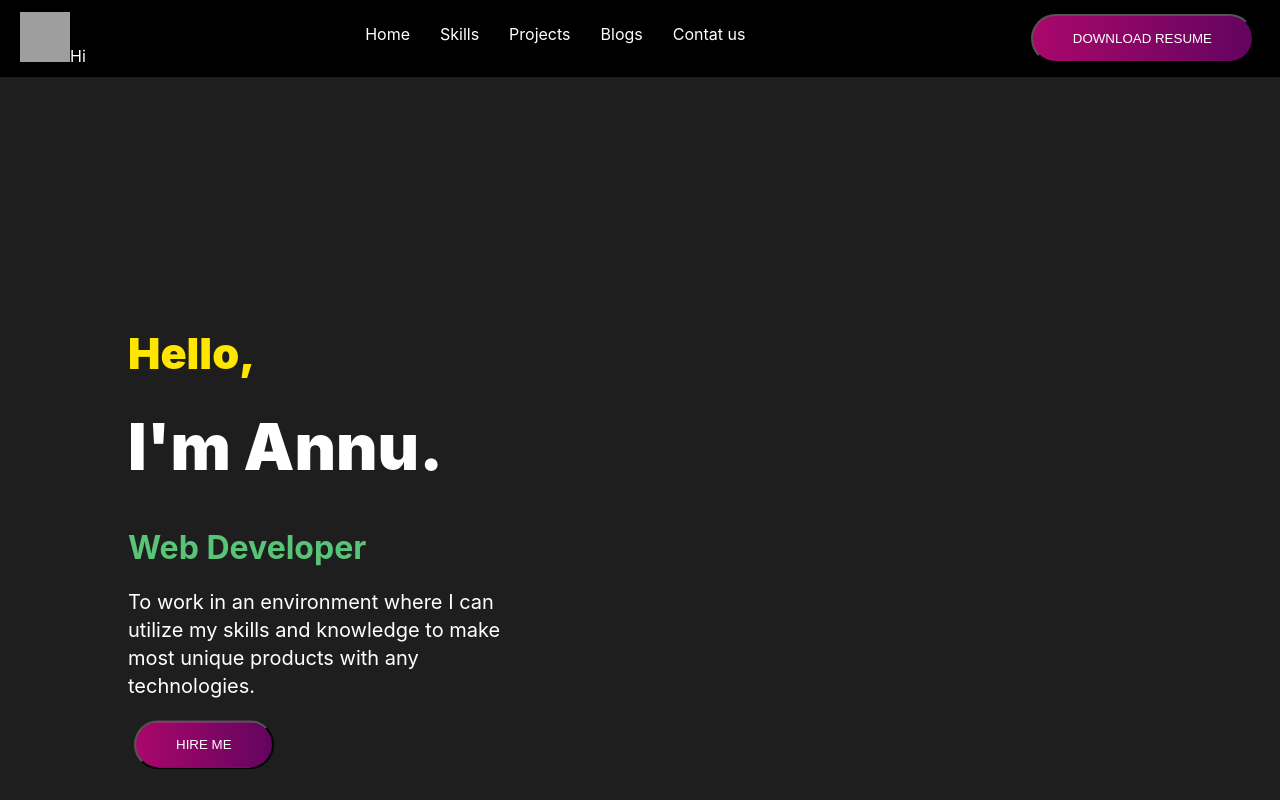
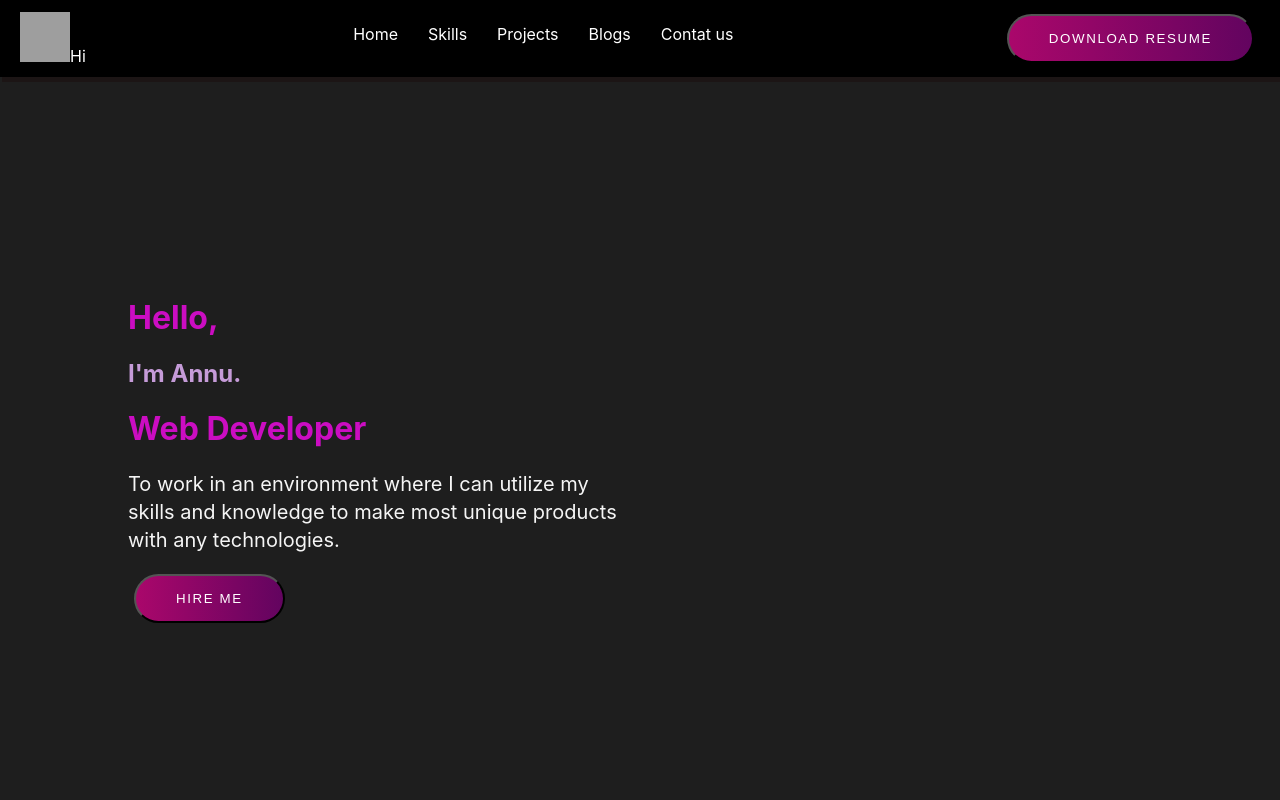
Before and after one commit to Sunil178/react-portfolio, a Next.js app: page / in a window 1280 px wide. Built offline with nearby package versions, Linux system fonts and the light colour scheme; grey boxes are pictures that could not be loaded.

Commit message:
Changes in aboutus

```diff
--- a/components/Button/Button.module.css
+++ b/components/Button/Button.module.css
@@ -1,17 +1,3 @@
-.button {
-    position: relative;
-    background: #59c378;
-    border: 0;
-    border-radius: 40px;
-    color: #fff;
-    cursor: pointer;
-    font-size: 1rem;
-    font-weight: 500;
-    padding: 10px 50px 10px 25px;
-}
-
-
-
 
 .btn-grad {
   background-image: linear-gradient(to right, #AA076B 0%, #61045F  51%, #AA076B  100%);
@@ -24,6 +10,8 @@
   color: white;
   border-radius: 40px;
   display: block;
+  letter-spacing: 0.1rem;
+
 }
 
 .btn-grad:hover {
--- a/components/Text/Text.js
+++ /dev/null
@@ -1,37 +0,0 @@
-import styles from './Text.module.css'
-
-export function TextYellow (props) {
-    const text = props.children
-    return (
-        <>
-            <h1 className={styles['text-yellow']}>{text}</h1>
-        </>
-    )
-}
-
-export function TextWhite (props) {
-    const text = props.children
-    return (
-        <>
-            <h1 className={`${styles['text-white']} ${styles['font-size-4']}`}>{text}</h1>
-        </>
-    )
-}
-
-export function TextGreen (props) {
-    const text = props.children
-    return (
-        <>
-            <h1 className={styles['text-green']}>{text}</h1>
-        </>
-    )
-}
-
-export function TextParagraph (props) {
-    const text = props.children
-    return (
-        <>
-            <p className={`${styles['text-white']} ${styles['font-size-15']}`}>{text}</p>
-        </>
-    )
-}
--- a/components/Text/Text.module.css
+++ /dev/null
@@ -1,33 +0,0 @@
-
-.text-yellow {
-    color: #ffe600;
-    font-weight: 1000;
-    font-size: 2.7em;
-}
-
-.text-white {
-    color: white;
-    margin-top: 0;
-}
-
-.text-green {
-    color: #59C378;
-    margin-top: 0;
-}
-
-.font-size-4 {
-    font-size: 4em;
-    font-weight: 1000;
-}
-
-.font-size-15 {
-    font-size: 15pt;
-    line-height: 1.4em;
-}
-
-.text_wrapper {
-    width: 40%;
-    -webkit-transform: translateY(50%);
-    -ms-transform: translateY(50%);
-    transform: translateY(50%);
-}
--- a/package.json
+++ b/package.json
@@ -9,8 +9,13 @@
     "lint": "next lint"
   },
   "dependencies": {
+    "@emotion/react": "^11.10.0",
+    "@emotion/styled": "^11.10.0",
     "@material-ui/core": "^4.12.4",
     "@material-ui/icons": "^4.11.3",
+    "@mui/icons-material": "^5.8.4",
+    "@mui/lab": "^5.0.0-alpha.95",
+    "@mui/material": "^5.10.1",
     "next": "12.2.4",
     "react": "18.2.0",
     "react-dom": "18.2.0"
--- a/pages/about.js
+++ b/pages/about.js
@@ -1,16 +1,14 @@
 import developer from '../config/developer'
-import {TextYellow, TextWhite, TextGreen, TextParagraph} from '../components/Text/Text'
 import {Button} from '../components/Button/Button'
-import {text_wrapper} from '../components/Text/Text.module.css'
-
+import styles from './about.module.css'
 function About () {
     return (
         <>
-            <div className={text_wrapper}>
-                <TextYellow>Hello,</TextYellow>
-                <TextWhite>I'm {developer.name}.</TextWhite>
-                <TextGreen>Web Developer</TextGreen>
-                <TextParagraph>To work in an environment where I can utilize my skills and knowledge to make most unique products with any technologies.</TextParagraph>
+            <div className={styles.text_wrapper}>
+                <h1>Hello,</h1>
+                <h2>I'm {developer.name}.</h2>
+                <h1 className={styles['text-green']}>Web Developer</h1>
+                <p>To work in an environment where I can utilize my skills and knowledge to make most unique products with any technologies.</p>
                 <Button text="Hire Me"/>
             </div>
         </>
--- /dev/null
+++ b/pages/about.module.css
@@ -0,0 +1,22 @@
+
+.text_wrapper {
+    width: 40vw;
+    height: 50vh;
+    -webkit-transform: translateY(50%);
+    -ms-transform: translateY(50%);
+    transform: translateY(50%);
+}
+
+.text_wrapper h1{
+    color:rgb(203, 13, 194);
+}
+
+.text_wrapper h2{
+    color:rgb(197, 155, 216)
+}
+
+.text_wrapper p{
+    color:whitesmoke;
+    font-size: 15pt;
+    line-height: 1.4em;
+}
--- a/widgets/Navbar/Navbar.js
+++ b/widgets/Navbar/Navbar.js
@@ -1,19 +1,18 @@
-import style from './navbar.module.css'
+import styles from './navbar.module.css'
 import { Button } from '../../components/Button/Button'
 function Navbar() {
     const items = ['Home', 'Skills', 'Projects', 'Blogs', 'Contat us']
     return (
         <>
-        <div className={style.nav_bg}>
-            <div>
-                <img src = "https://cdn-icons-png.flaticon.com/128/8099/8099491.png" height={50} width={50}/>
+        <div className={styles.nav_bg}>
+            <div className={styles.logo}>
+                    <img src = "https://cdn-icons-png.flaticon.com/128/8099/8099491.png" height={50} width={50}/>
                 <span>Hi</span>
             </div>
-            <div className={style.nav_items}>
+            <div className={styles.nav_items}>
                 {items.map((item) => <span>{item}</span>)}
             </div>
             <Button text="Download Resume"/>
-
         </div>
         </>
     )
--- a/widgets/Navbar/navbar.module.css
+++ b/widgets/Navbar/navbar.module.css
@@ -4,6 +4,10 @@
     display: flex;
     align-items: center;
     justify-content: space-between;
+    box-shadow: 2px 5px #1c1515;
+    position: sticky;
+    top: 0;
+   z-index: 100;
 }
 
 .nav_bg span{
@@ -22,4 +26,5 @@
 
 .nav_items span:hover{
     border-bottom: 2px solid rgb(226, 11, 183);
+    cursor: pointer;
 }
```
Also changed, not shown: components/Card.js (added, +112 -0 lines), 1 other file (tests, documents, lock files or other folders). Lines whose indentation alone changed are shown as unchanged.
